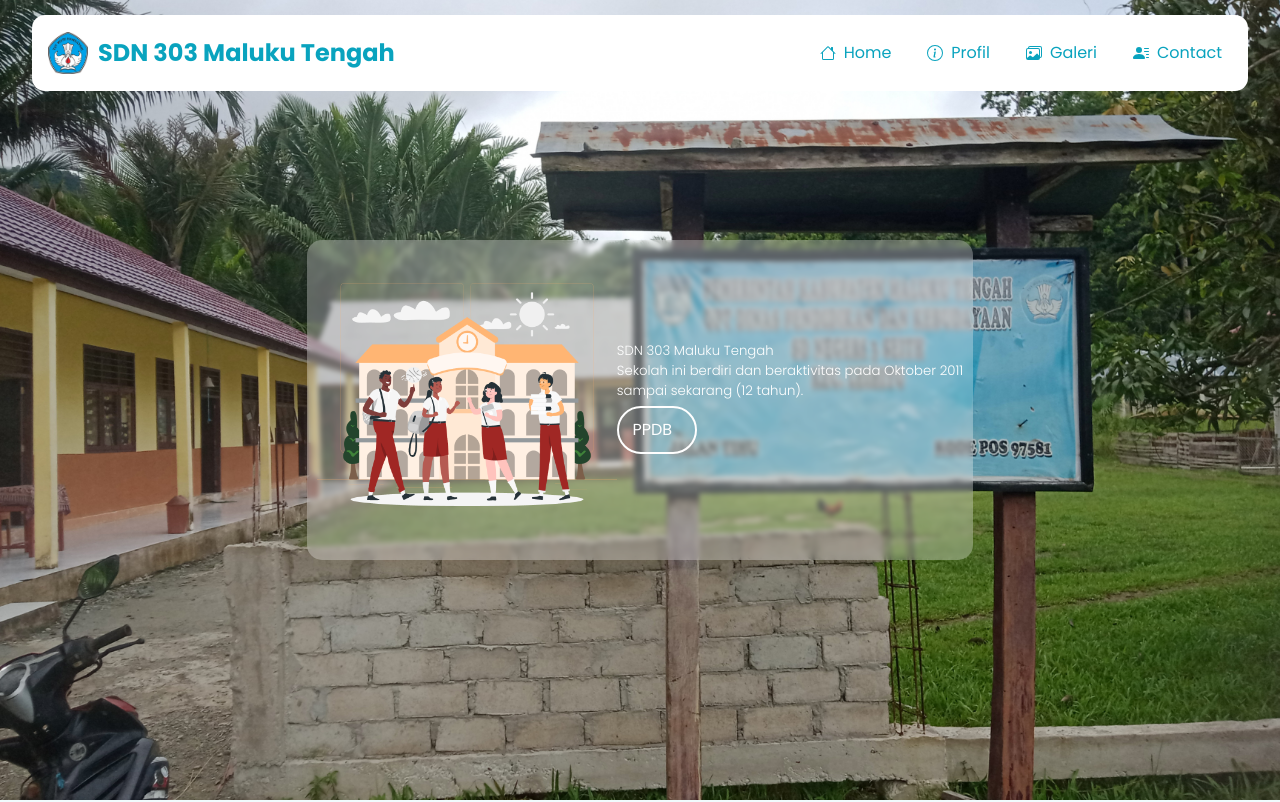
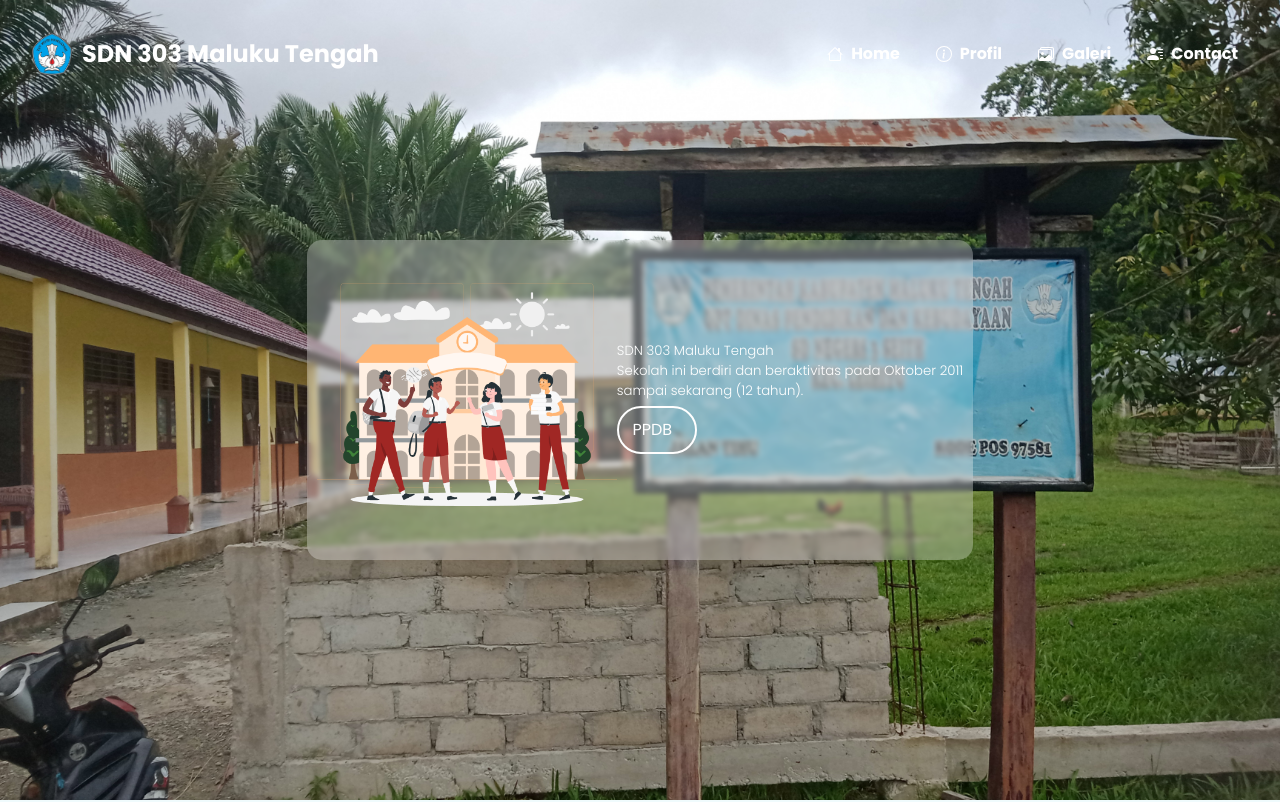
Before and after one commit to shfwan/SDN303Malteng, a React (Vite) app: page / in a window 1280 px wide. Shown: the top 802 px of the page. Built offline with nearby package versions, Linux system fonts and the light colour scheme.

Commit message:
revisi navbar

```diff
--- a/src/App.css
+++ b/src/App.css
@@ -9,22 +9,40 @@
     background-color: #F0FBFD;
 }
 .nav {
-    width: 95%;
+    width: 100%;
     display: flex;
-    background-color: white;
     color: white;
     align-items: center;
     justify-content: space-between;
     gap: 2rem;
-    padding: 1rem;
+    padding: 2rem;
     position: fixed;
-    top: 15px;
-    left: 50%;
-    transform: translate(-50%);
-    border-radius: 13px;
+    transition: all ease 200ms;
+}
+
+.nav-active {
+    width: 100%;
+    display: flex;
+    align-items: center;
+    justify-content: space-between;
+    gap: 2rem;
+    padding: 0.5rem;
+    position: fixed;
+    background-color: white;
+    color: #09A3BE;
+    transition: all ease 200ms;
 }
 
 .nav ul {
+    padding: 0;
+    margin: 0;
+    display: flex;
+    justify-content: space-evenly;
+    gap: 1rem;
+    list-style: none;
+    font-weight: bolder;
+}
+.nav-active ul {
     padding: 0;
     margin: 0;
     display: flex;
@@ -45,13 +63,38 @@
     font-weight: bold;
 }
 
+.nav-active .title {
+    text-decoration: none;
+    font-size: 24px;
+    font-weight: bold;
+    color: #09A3BE;
+}
+
 a {
     text-decoration: none;
 }
 
 .nav ul li {
     display: flex;
-    color:#09A3BE;
+    justify-content: center;
+    align-items: center;
+    padding: 10px;
+    height: fit-content;
+    cursor: pointer;
+    transition: all ease 200ms;
+}
+.nav-active ul li {
+    display: flex;
+    justify-content: center;
+    align-items: center;
+    padding: 10px;
+    height: fit-content;
+    cursor: pointer;
+    transition: all ease 200ms;
+}
+
+.nav-active ul li {
+    display: inline-block;
     justify-content: center;
     align-items: center;
     padding: 10px;
@@ -65,9 +108,19 @@ a {
     align-items: center;
     gap: 0.5em;
 }
+.nav-active .nav-item {
+    display: flex;
+    align-items: center;
+    gap: 0.5em;
+}
 
 
 .nav ul li:hover {
+    background-color: #0B698b;
+    color: white;
+    border-radius: 0.2em;
+}
+.nav-active ul li:hover {
     background-color: #0B698b;
     color: white;
     border-radius: 0.2em;
--- a/src/App.jsx
+++ b/src/App.jsx
@@ -8,6 +8,7 @@ import iconTutwuri from './assets/tut.png'
 
 import { Link } from 'react-scroll'
 import './App.css'
+import { useState } from 'react'
 
 function App() {
 
@@ -54,17 +55,22 @@ function App() {
     },
   ]
 
+  const [ navbar, setNavbar ] = useState(false)
+
+  const changeBackgroundNavbar = () => { (window.scrollY >= 75) ? setNavbar(true) : setNavbar(false) }
+  window.addEventListener('scroll', changeBackgroundNavbar)
+
   return (
     <div className='app'>
-      <div className="nav">
+      <div className={navbar ? 'nav-active' : 'nav'}>
               <span className='title-inline'>
                   <img src={iconTutwuri} alt="icon-tutuwuri" width={40} style={{marginRight: '10px'}}/>
-                  <a className='title' href='#' style={{color: '#09A3BE'}}>SDN 303 Maluku Tengah</a>
+                  <a className='title' href='#'>SDN 303 Maluku Tengah</a>
               </span>
               <ul>
                 {menuItem.map((menu) => (
                   // eslint-disable-next-line react/jsx-key
-                  <li>
+                  <li className={menu.title}>
                     <Link to={menu.title} smooth={true} offset={1.1} duration={1000}>
                       <div className="nav-item">
                         {menu.icon}
--- a/src/component/Contact/Contact.jsx
+++ b/src/component/Contact/Contact.jsx
@@ -8,7 +8,7 @@ const Contact = () => {
             <div className="container-contact">
                 {/* Map */}
                 <div className="container-map">
-                    <iframe src="https://www.google.com/maps/embed?pb=!1m14!1m12!1m3!1d970.2417583606509!2d128.03368126548833!3d-3.5959682522790226!2m3!1f0!2f0!3f0!3m2!1i1024!2i768!4f13.1!5e1!3m2!1sen!2sid!4v1686121496236!5m2!1sen!2sid" allowfullscreen="" loading="lazy" referrerPolicy="no-referrer-when-downgrade"></iframe>
+                    <iframe src="https://www.google.com/maps/embed?pb=!1m14!1m12!1m3!1d970.2417583606509!2d128.03368126548833!3d-3.5959682522790226!2m3!1f0!2f0!3f0!3m2!1i1024!2i768!4f13.1!5e1!3m2!1sen!2sid!4v1686121496236!5m2!1sen!2sid" loading="lazy" referrerPolicy="no-referrer-when-downgrade"></iframe>
                     <div className="icon-contacts">
                         <div className="contact">
                             <img className="object-1" src="/src/assets/telp.png" alt="" width='40px' height='40px'/>
```
Lines whose indentation alone changed are shown as unchanged.
